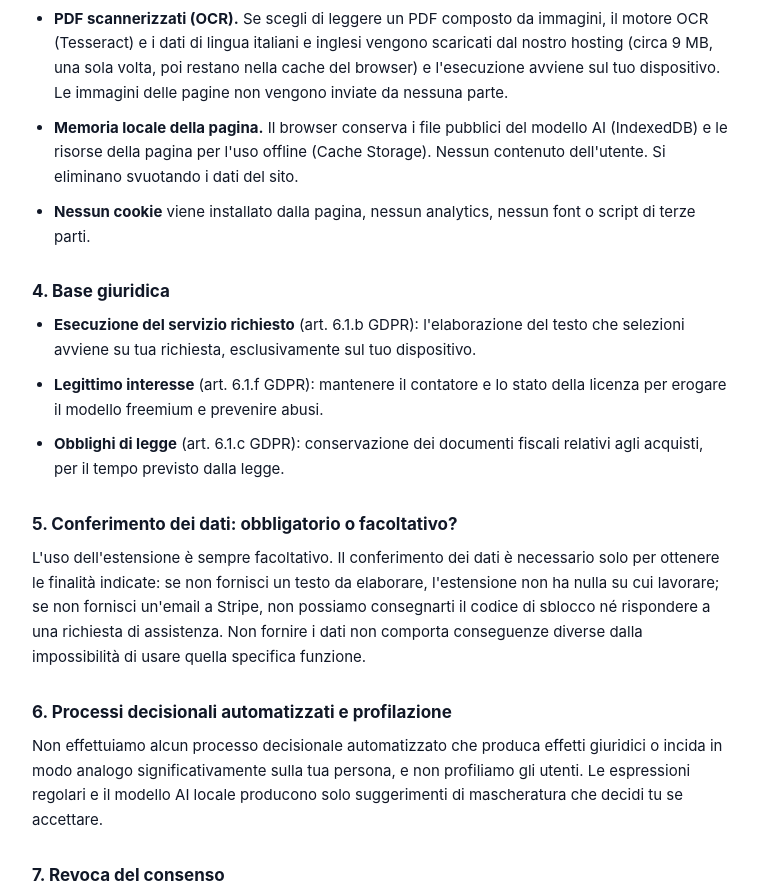
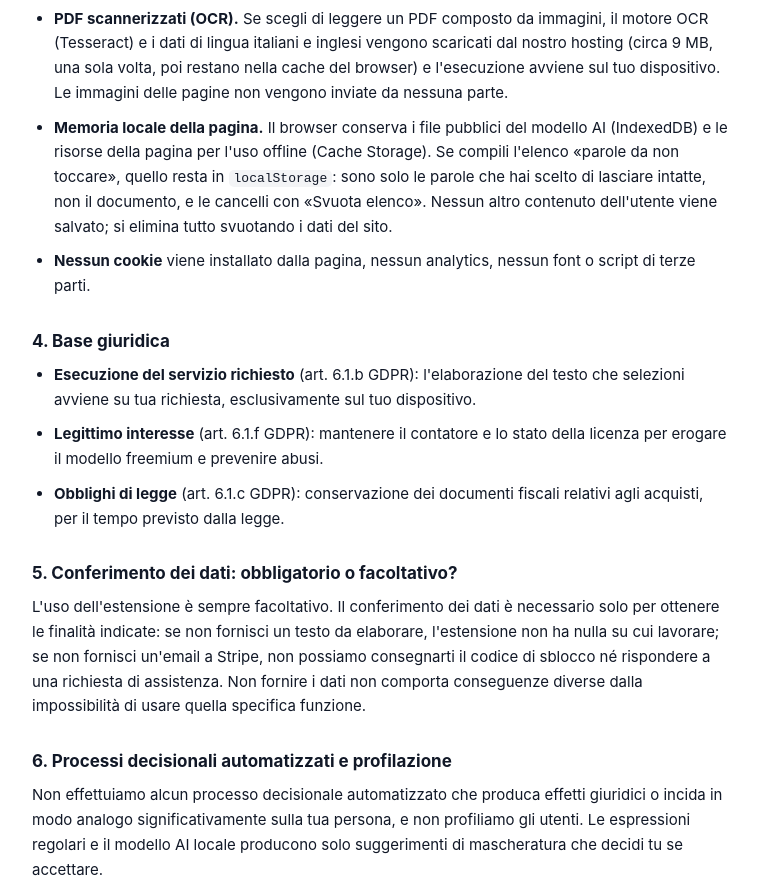
Before and after one commit to Boszboll/gdpr-ai-sanitizer-privacy, a plain HTML site: page index.html in a window 1280 px wide. Shown: the part 2072-2966 px from the top of the page, without its empty margins (260-1018 px from the left). Drawn offline with Linux system fonts and the light colour scheme.

Commit message:
Aggiorna informativa privacy

```diff
--- a/index.html
+++ b/index.html
@@ -152,8 +152,11 @@
       hosting (circa 9 MB, una sola volta, poi restano nella cache del browser) e l'esecuzione
       avviene sul tuo dispositivo. Le immagini delle pagine non vengono inviate da nessuna parte.</li>
     <li><strong>Memoria locale della pagina.</strong> Il browser conserva i file pubblici del
-      modello AI (IndexedDB) e le risorse della pagina per l'uso offline (Cache Storage). Nessun
-      contenuto dell'utente. Si eliminano svuotando i dati del sito.</li>
+      modello AI (IndexedDB) e le risorse della pagina per l'uso offline (Cache Storage). Se
+      compili l'elenco «parole da non toccare», quello resta in <code>localStorage</code>: sono
+      solo le parole che hai scelto di lasciare intatte, non il documento, e le cancelli con
+      «Svuota elenco». Nessun altro contenuto dell'utente viene salvato; si elimina tutto
+      svuotando i dati del sito.</li>
     <li><strong>Nessun cookie</strong> viene installato dalla pagina, nessun analytics, nessun
       font o script di terze parti.</li>
   </ul>
```
